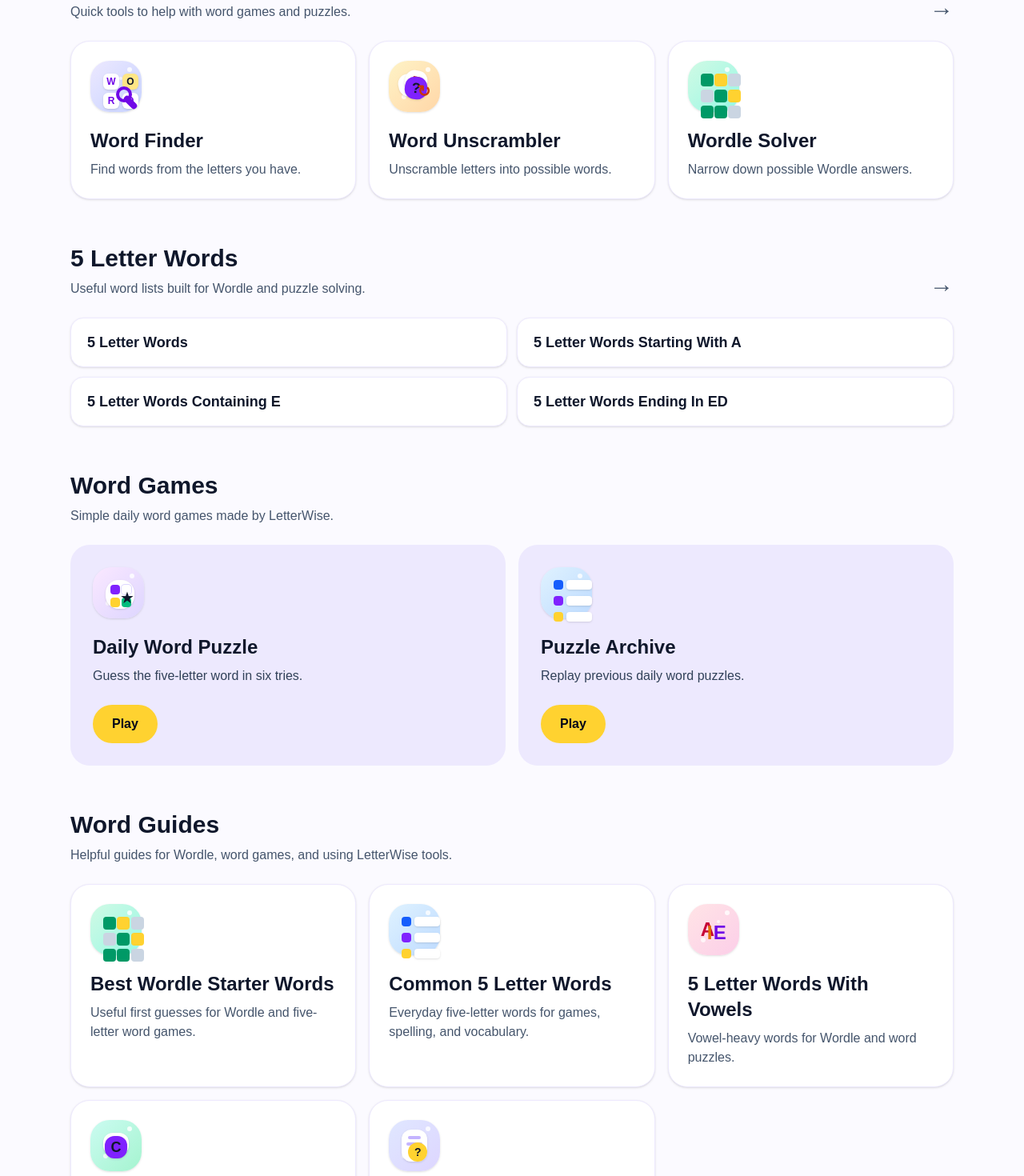
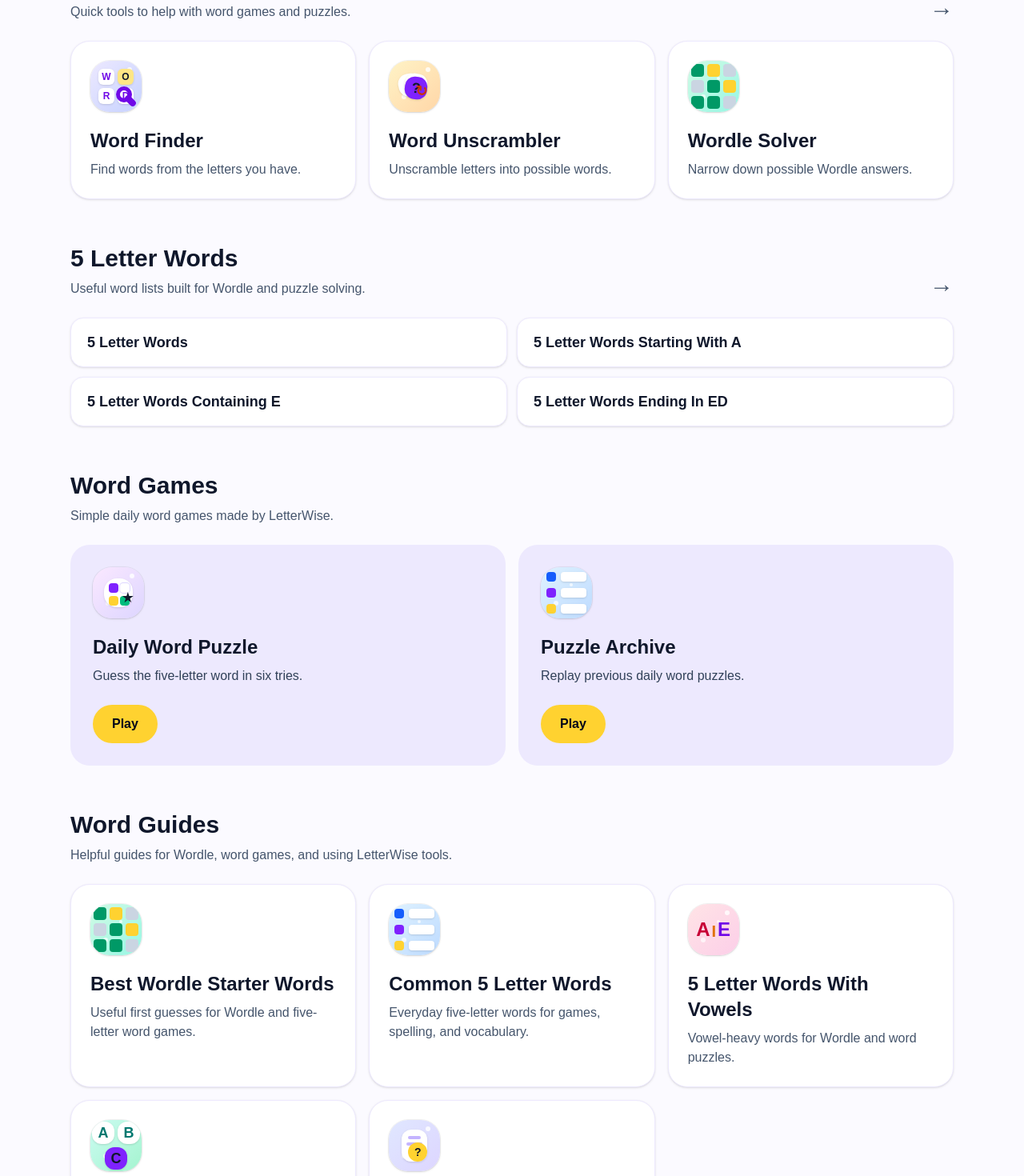
Before and after one commit to LetterWise/letterwise, a Next.js app: page / in a window 1280 px wide. Shown: the part 780-2250 px from the top of the page at 80% size. Built offline with nearby package versions, Linux system fonts and the light colour scheme.

Commit message:
Fix custom icon alignment

```diff
--- a/app/page.tsx
+++ b/app/page.tsx
@@ -79,7 +79,7 @@ const gameCards = [
 
 export default function HomePage() {
   return (
-    <main className="min-h-screen bg-[#fbfaff] text-slate-900">
+    <main className="min-h-screen overflow-x-hidden bg-[#fbfaff] text-slate-900">
       <section className="rounded-b-[2rem] bg-violet-600 px-6 pb-16 pt-14 text-white">
         <div className="mx-auto max-w-5xl text-center">
           <h1 className="text-5xl font-black tracking-tight sm:text-6xl">
@@ -222,7 +222,7 @@ export default function HomePage() {
             </p>
           </div>
 
-          <div className="mt-6 grid gap-4 md:grid-cols-2">
+          <div className="mt-6 grid min-w-0 gap-4 md:grid-cols-2">
             {gameCards.map((card) => (
               <a
                 key={card.href}
@@ -253,7 +253,7 @@ export default function HomePage() {
             </div>
           </div>
 
-          <div className="mt-6 grid gap-4 md:grid-cols-2 lg:grid-cols-3">
+          <div className="mt-6 grid min-w-0 gap-4 md:grid-cols-2 lg:grid-cols-3">
             {guideCards.map((card) => (
               <a
                 key={card.href}
--- a/components/ToolIcon.tsx
+++ b/components/ToolIcon.tsx
@@ -10,106 +10,109 @@ type ToolIconProps = {
     | "repeat";
 };
 
-function Sparkles() {
+function IconShell({
+  children,
+  className,
+}: {
+  children: React.ReactNode;
+  className: string;
+}) {
   return (
-    <>
+    <div
+      className={`relative flex h-16 w-16 shrink-0 items-center justify-center overflow-hidden rounded-3xl shadow-sm ring-1 ring-black/5 ${className}`}
+    >
       <span className="absolute right-3 top-2 h-1.5 w-1.5 rounded-full bg-white/80" />
       <span className="absolute right-6 top-5 h-1 w-1 rounded-full bg-white/70" />
       <span className="absolute bottom-4 left-4 h-1.5 w-1.5 rounded-full bg-white/70" />
-    </>
+      {children}
+    </div>
   );
 }
 
 function FinderIcon() {
   return (
-    <div className="relative h-16 w-16 rounded-3xl bg-gradient-to-br from-violet-100 to-indigo-200 shadow-sm">
-      <Sparkles />
-      <div className="absolute left-4 top-4 grid grid-cols-2 gap-1">
-        <span className="flex h-5 w-5 items-center justify-center rounded-md bg-white text-xs font-black text-violet-700 shadow-sm">
-          W
+    <IconShell className="bg-gradient-to-br from-violet-100 to-indigo-200">
+      <div className="relative grid grid-cols-2 gap-1">
+        {["W", "O", "R", "D"].map((letter, index) => (
+          <span
+            key={letter}
+            className={`flex h-5 w-5 items-center justify-center rounded-md text-xs font-black shadow-sm ${
+              index === 1
+                ? "bg-amber-200 text-slate-900"
+                : "bg-white text-violet-700"
+            }`}
+          >
+            {letter}
           </span>
-        <span className="flex h-5 w-5 items-center justify-center rounded-md bg-amber-200 text-xs font-black text-slate-900 shadow-sm">
-          O
-        </span>
-        <span className="flex h-5 w-5 items-center justify-center rounded-md bg-white text-xs font-black text-violet-700 shadow-sm">
-          R
-        </span>
-        <span className="flex h-5 w-5 items-center justify-center rounded-md bg-white text-xs font-black text-violet-700 shadow-sm">
-          D
-        </span>
+        ))}
       </div>
-      <div className="absolute bottom-3 right-3 h-5 w-5 rounded-full border-4 border-violet-700" />
-      <div className="absolute bottom-2 right-1 h-2 w-5 rotate-45 rounded-full bg-violet-700" />
-    </div>
+
+      <div className="absolute bottom-3 right-3 h-5 w-5 rounded-full border-[5px] border-violet-700" />
+      <div className="absolute bottom-2.5 right-1.5 h-2 w-4 rotate-45 rounded-full bg-violet-700" />
+    </IconShell>
   );
 }
 
 function UnscrambleIcon() {
   return (
-    <div className="relative h-16 w-16 rounded-3xl bg-gradient-to-br from-amber-100 to-orange-200 shadow-sm">
-      <Sparkles />
+    <IconShell className="bg-gradient-to-br from-amber-100 to-orange-200">
       <span className="absolute left-3 top-4 flex h-7 w-7 -rotate-12 items-center justify-center rounded-xl bg-white text-lg font-black text-orange-700 shadow-sm">
         A
       </span>
-      <span className="absolute right-4 top-3 flex h-7 w-7 rotate-12 items-center justify-center rounded-xl bg-white text-lg font-black text-orange-700 shadow-sm">
+      <span className="absolute right-4 top-4 flex h-7 w-7 rotate-12 items-center justify-center rounded-xl bg-white text-lg font-black text-orange-700 shadow-sm">
         Z
       </span>
       <span className="absolute bottom-4 left-5 flex h-7 w-7 rotate-6 items-center justify-center rounded-xl bg-violet-600 text-lg font-black text-white shadow-sm">
         ?
       </span>
-      <div className="absolute bottom-3 right-3 text-xl font-black text-orange-700">
+      <span className="absolute bottom-3 right-4 text-lg font-black text-orange-700">
         ↻
-      </div>
-    </div>
+      </span>
+    </IconShell>
   );
 }
 
 function WordleIcon() {
   return (
-    <div className="relative h-16 w-16 rounded-3xl bg-gradient-to-br from-emerald-100 to-teal-200 shadow-sm">
-      <Sparkles />
-      <div className="absolute left-4 top-4 grid grid-cols-3 gap-1">
-        <span className="h-4 w-4 rounded bg-emerald-600" />
-        <span className="h-4 w-4 rounded bg-amber-300" />
-        <span className="h-4 w-4 rounded bg-slate-300" />
-        <span className="h-4 w-4 rounded bg-slate-300" />
-        <span className="h-4 w-4 rounded bg-emerald-600" />
-        <span className="h-4 w-4 rounded bg-amber-300" />
-        <span className="h-4 w-4 rounded bg-emerald-600" />
-        <span className="h-4 w-4 rounded bg-emerald-600" />
-        <span className="h-4 w-4 rounded bg-slate-300" />
+    <IconShell className="bg-gradient-to-br from-emerald-100 to-teal-200">
+      <div className="relative grid grid-cols-3 gap-1">
+        {[
+          "bg-emerald-600",
+          "bg-amber-300",
+          "bg-slate-300",
+          "bg-slate-300",
+          "bg-emerald-600",
+          "bg-amber-300",
+          "bg-emerald-600",
+          "bg-emerald-600",
+          "bg-slate-300",
+        ].map((color, index) => (
+          <span key={index} className={`h-4 w-4 rounded ${color}`} />
+        ))}
       </div>
-    </div>
+    </IconShell>
   );
 }
 
 function ListsIcon() {
   return (
-    <div className="relative h-16 w-16 rounded-3xl bg-gradient-to-br from-sky-100 to-blue-200 shadow-sm">
-      <Sparkles />
-      <div className="absolute left-4 top-4 space-y-2">
-        <div className="flex gap-1">
-          <span className="h-3 w-3 rounded bg-blue-600" />
+    <IconShell className="bg-gradient-to-br from-sky-100 to-blue-200">
+      <div className="relative space-y-2">
+        {["bg-blue-600", "bg-violet-600", "bg-amber-300"].map((color, index) => (
+          <div key={index} className="flex items-center gap-1.5">
+            <span className={`h-3 w-3 rounded ${color}`} />
             <span className="h-3 w-8 rounded bg-white shadow-sm" />
           </div>
-        <div className="flex gap-1">
-          <span className="h-3 w-3 rounded bg-violet-600" />
-          <span className="h-3 w-8 rounded bg-white shadow-sm" />
+        ))}
       </div>
-        <div className="flex gap-1">
-          <span className="h-3 w-3 rounded bg-amber-300" />
-          <span className="h-3 w-8 rounded bg-white shadow-sm" />
-        </div>
-      </div>
-    </div>
+    </IconShell>
   );
 }
 
 function DailyIcon() {
   return (
-    <div className="relative h-16 w-16 rounded-3xl bg-gradient-to-br from-fuchsia-100 to-violet-200 shadow-sm">
-      <Sparkles />
-      <div className="absolute left-4 top-4 h-9 w-9 rounded-2xl bg-white p-1.5 shadow-sm">
+    <IconShell className="bg-gradient-to-br from-fuchsia-100 to-violet-200">
+      <div className="relative h-9 w-9 rounded-2xl bg-white p-1.5 shadow-sm">
         <div className="grid grid-cols-2 gap-1">
           <span className="h-3 w-3 rounded bg-violet-600" />
           <span className="h-3 w-3 rounded bg-white ring-1 ring-violet-200" />
@@ -117,16 +120,15 @@ function DailyIcon() {
           <span className="h-3 w-3 rounded bg-emerald-500" />
         </div>
       </div>
-      <span className="absolute bottom-3 right-3 text-xl">★</span>
-    </div>
+      <span className="absolute bottom-3 right-3 text-lg">★</span>
+    </IconShell>
   );
 }
 
 function GuideIcon() {
   return (
-    <div className="relative h-16 w-16 rounded-3xl bg-gradient-to-br from-indigo-100 to-violet-200 shadow-sm">
-      <Sparkles />
-      <div className="absolute left-4 top-3 h-10 w-8 rounded-xl bg-white shadow-sm">
+    <IconShell className="bg-gradient-to-br from-indigo-100 to-violet-200">
+      <div className="relative h-10 w-8 rounded-xl bg-white shadow-sm">
         <div className="mx-auto mt-2 h-1 w-4 rounded bg-violet-300" />
         <div className="mx-auto mt-1 h-1 w-5 rounded bg-violet-300" />
         <div className="mx-auto mt-1 h-1 w-3 rounded bg-violet-300" />
@@ -134,41 +136,37 @@ function GuideIcon() {
       <span className="absolute bottom-3 right-4 flex h-6 w-6 items-center justify-center rounded-full bg-amber-300 text-sm font-black text-slate-900">
         ?
       </span>
-    </div>
+    </IconShell>
   );
 }
 
 function VowelsIcon() {
   return (
-    <div className="relative h-16 w-16 rounded-3xl bg-gradient-to-br from-rose-100 to-pink-200 shadow-sm">
-      <Sparkles />
-      <span className="absolute left-4 top-4 text-2xl font-black text-rose-700">
-        A
-      </span>
-      <span className="absolute right-4 top-5 text-2xl font-black text-violet-700">
-        E
-      </span>
-      <span className="absolute bottom-3 left-6 text-2xl font-black text-amber-600">
-        I
-      </span>
+    <IconShell className="bg-gradient-to-br from-rose-100 to-pink-200">
+      <div className="relative flex items-end gap-0.5">
+        <span className="text-2xl font-black text-rose-700">A</span>
+        <span className="text-xl font-black text-amber-600">I</span>
+        <span className="text-2xl font-black text-violet-700">E</span>
       </div>
+    </IconShell>
   );
 }
 
 function RepeatIcon() {
   return (
-    <div className="relative h-16 w-16 rounded-3xl bg-gradient-to-br from-teal-100 to-emerald-200 shadow-sm">
-      <Sparkles />
-      <span className="absolute left-4 top-4 flex h-7 w-7 items-center justify-center rounded-xl bg-white text-lg font-black text-teal-700 shadow-sm">
+    <IconShell className="bg-gradient-to-br from-teal-100 to-emerald-200">
+      <div className="relative grid grid-cols-2 gap-1">
+        <span className="flex h-7 w-7 items-center justify-center rounded-xl bg-white text-lg font-black text-teal-700 shadow-sm">
           A
         </span>
-      <span className="absolute right-4 top-4 flex h-7 w-7 items-center justify-center rounded-xl bg-white text-lg font-black text-teal-700 shadow-sm">
+        <span className="flex h-7 w-7 items-center justify-center rounded-xl bg-white text-lg font-black text-teal-700 shadow-sm">
           B
         </span>
-      <span className="absolute bottom-4 left-1/2 flex h-7 w-7 -translate-x-1/2 items-center justify-center rounded-xl bg-violet-600 text-lg font-black text-white shadow-sm">
+        <span className="col-span-2 mx-auto flex h-7 w-7 items-center justify-center rounded-xl bg-violet-600 text-lg font-black text-white shadow-sm">
           C
         </span>
       </div>
+    </IconShell>
   );
 }
 
```
Lines whose indentation alone changed are shown as unchanged.
